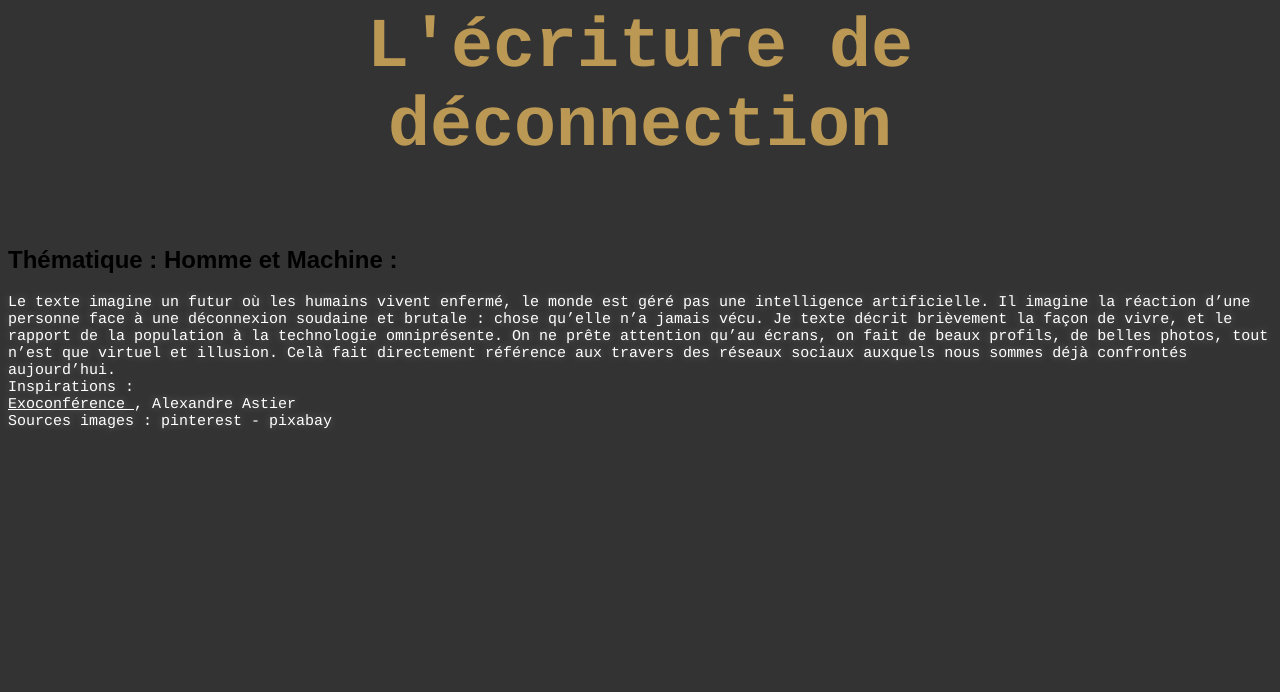
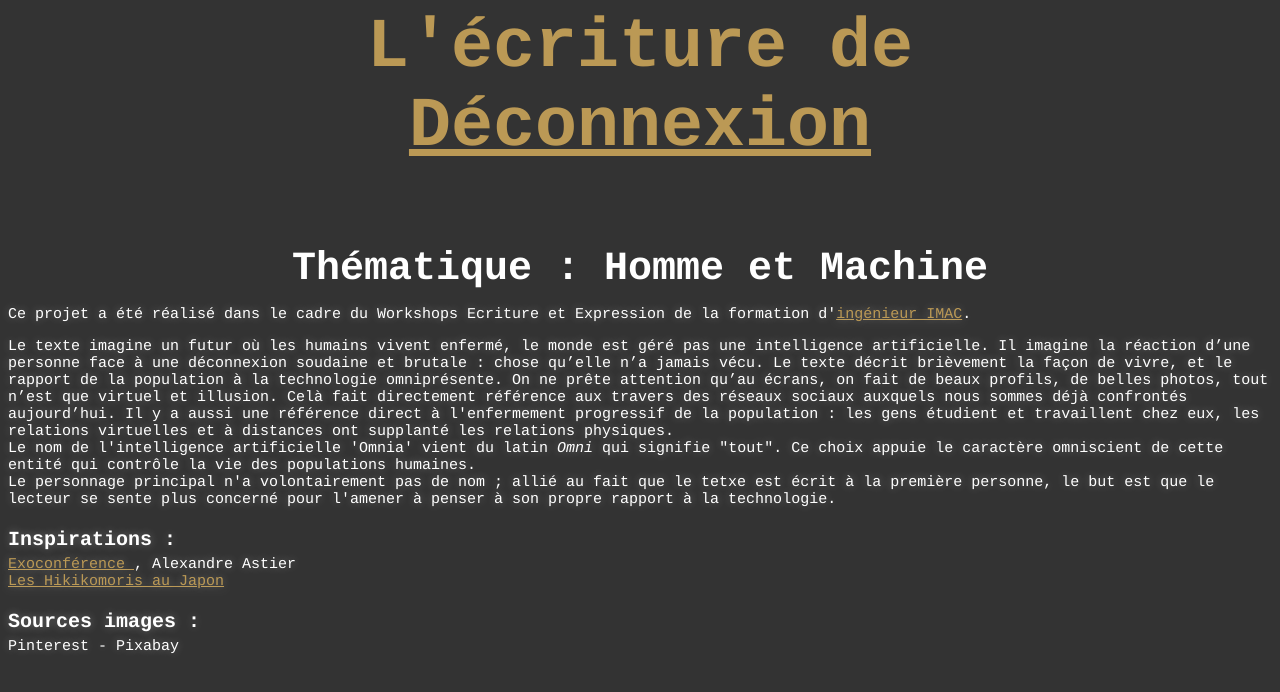
Before and after one commit to gaellou/Workshop-D-connexion, a plain HTML site: page Projet.html in a window 1280 px wide. Drawn offline with Linux system fonts and the light colour scheme.

Commit message:
explication

```diff
--- a/Projet.html
+++ b/Projet.html
@@ -1,25 +1,36 @@
 <!doctype html>
 <html>
-<body>
+
 <link rel="icon" type="image/png" href="img/icon.png" />
 <link href="Style3.css" rel="stylesheet"/>
 <title>Deconnexion : Projet</title>
-<h1> L'écriture de déconnection <h1>
+<body>
+<h1> L'écriture de <u>Déconnexion</u> <h1>
 
-	<h2>Thématique : Homme et Machine : </h2>
+	<h2>Thématique : Homme et Machine  </h2>
+<div> Ce projet a été réalisé dans le cadre du Workshops Ecriture et Expression de la formation d'<a href='https://www.ingenieur-imac.fr/'>ingénieur IMAC</a>.
+</div>
+<h2></h2>
+
 <div>
 Le texte imagine un futur où les humains vivent enfermé, le monde est géré pas une intelligence artificielle. Il imagine la réaction d’une personne face à une déconnexion soudaine et brutale : chose qu’elle n’a jamais vécu.
-Je texte décrit brièvement la façon de vivre, et le rapport de la population à la technologie omniprésente. On ne prête attention qu’au écrans, on fait de beaux profils, de belles photos, tout n’est que virtuel et illusion. Celà fait directement référence aux travers des réseaux sociaux auxquels nous sommes déjà confrontés aujourd’hui.
+Le texte décrit brièvement la façon de vivre, et le rapport de la population à la technologie omniprésente. On ne prête attention qu’au écrans, on fait de beaux profils, de belles photos, tout n’est que virtuel et illusion. Celà fait directement référence aux travers des réseaux sociaux auxquels nous sommes déjà confrontés aujourd’hui.
+Il y a aussi une référence direct à l'enfermement progressif de la population : les gens étudient et travaillent chez eux, les relations virtuelles et à distances ont supplanté les relations physiques.
 </div>
-<div>
-Inspirations : </div>
-<div>
-<u> Exoconférence </u>, Alexandre Astier </div>
-
-
+<div>Le nom de l'intelligence artificielle 'Omnia' vient du latin <i>Omni</i> qui signifie "tout". Ce choix appuie le caractère omniscient de cette entité qui contrôle la vie des populations humaines.</div>
+<div>Le personnage principal n'a volontairement pas de nom ; allié au fait que le tetxe est écrit à la première personne, le but est que le lecteur se sente plus concerné pour l'amener à penser à son propre rapport à la technologie.</div>
 
 <div>
-Sources images : pinterest - pixabay</div>
+<h3>Inspirations :</h3> </div>
+<div>
+<a href="https://fr.wikipedia.org/wiki/L%27Exoconf%C3%A9rence"> Exoconférence </a>, Alexandre Astier </div>
+<div> <a href='https://www.lci.fr/societe/solitude-isolement-psy-japon-qui-sont-les-hikikomoris-ces-jeunes-japonais-qui-vivent-reclus-dans-leur-chambre-2090479.html'> Les Hikikomoris au Japon </a></div>
+
+<div></div>
+
+<div>
+<h3>Sources images :</h3>
+<div> Pinterest - Pixabay</div></div>
 
 
 
--- a/Style3.css
+++ b/Style3.css
@@ -143,7 +143,28 @@ h1{
 	margin : auto;
 	margin-bottom: 40px
 }
-
+h2{
+    text-shadow: 3 3 6px rgba(0, 0, 0, 0.9);
+    text-align: center;
+    font-family: Courier, monospace;
+    font-size : 40px;
+    color : #ffffff;
+    align-content: center;
+    width : 70%;
+    margin : auto;
+    margin-bottom: 15px
+}
+h3{
+    text-shadow: 3 3 6px rgba(0, 0, 0, 0.9);
+    text-align: left;
+    font-family: Courier, monospace;
+    font-size : 20px;
+    color : #ffffff;
+    align-content: left;
+    width : 70%;
+    margin : none;
+    margin-bottom: 5px
+}
 p, a {
   text-shadow: 0 0 8px rgba(255, 255, 255, 0.3);
   font-family: Courier, monospace;
```
Also changed, not shown: index.html (+2 -1 lines).
